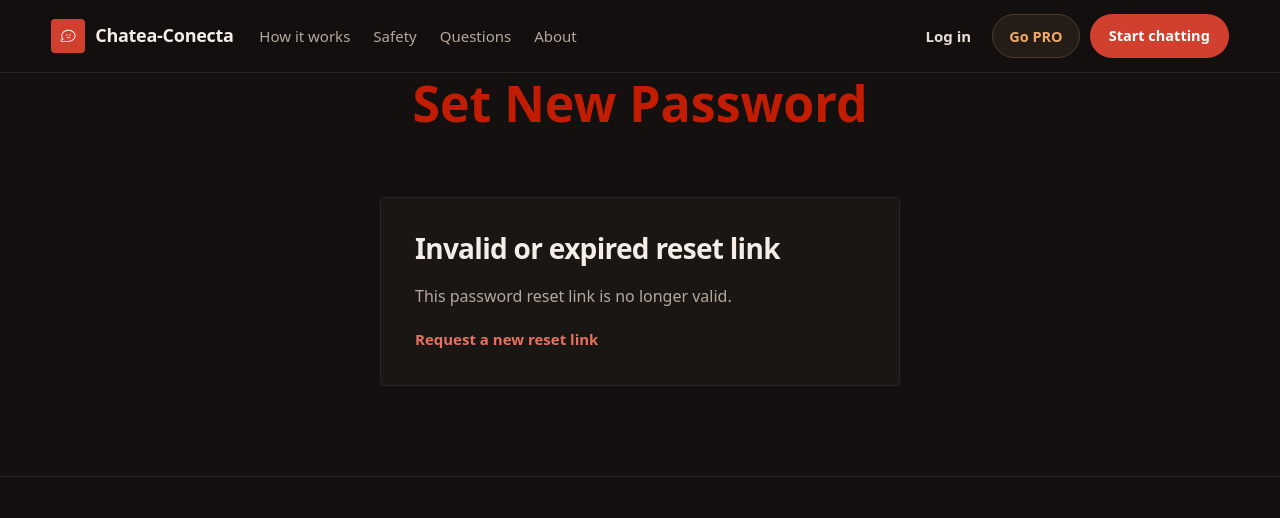
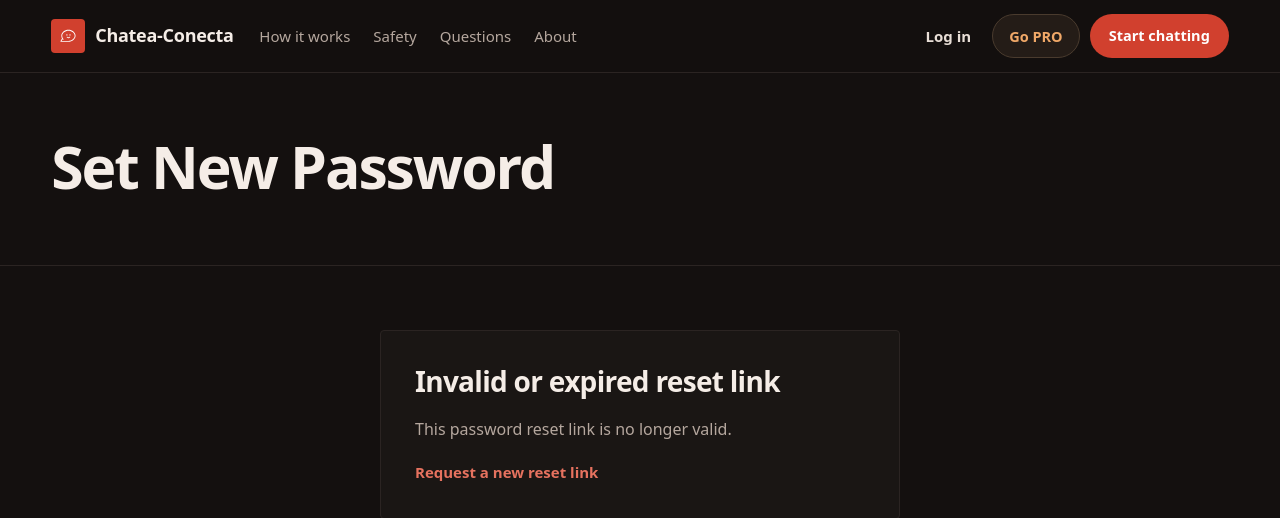
Before and after one commit to amssdias/chatea-conecta, a Django app: page /en/accounts/reset/1/1/ in a window 1280 px wide. Shown: the top 518 px of the page. Run offline with Django 4.2, Linux system fonts and the light colour scheme; parts of the project's set-up code (start-up, migrations or seed data) failed here and were passed over.

Commit message:
feat: standardize header structure for password management pages

```diff
--- a/chat_connect/templates/registration/password_change_done.html
+++ b/chat_connect/templates/registration/password_change_done.html
@@ -6,8 +6,9 @@
 {% block robots %}noindex,nofollow{% endblock robots %}
 
 {% block header %}
-    <header class="header-privacy"><h1 class="heading-primary">{% trans "Password Changed" %}</h1>
-    </header>
+    <header class="page-head">
+    <h1 class="page-head__title page-head__title--short">{% trans "Password Changed" %}</h1>
+</header>
 {% endblock header %}
 
 {% block content %}
--- a/chat_connect/templates/registration/password_change_form.html
+++ b/chat_connect/templates/registration/password_change_form.html
@@ -6,8 +6,9 @@
 {% block robots %}noindex,nofollow{% endblock robots %}
 
 {% block header %}
-    <header class="header-privacy"><h1 class="heading-primary">{% trans "Change Password" %}</h1>
-    </header>{% endblock header %}
+    <header class="page-head">
+    <h1 class="page-head__title page-head__title--short">{% trans "Change Password" %}</h1>
+</header>{% endblock header %}
 
 {% block content %}
     <section class="auth-page" aria-labelledby="change-password-heading">
--- a/chat_connect/templates/registration/password_reset_complete.html
+++ b/chat_connect/templates/registration/password_reset_complete.html
@@ -6,9 +6,9 @@
 {% block robots %}noindex,nofollow{% endblock robots %}
 
 {% block header %}
-    <header class="header-privacy">
-        <h1 class="heading-primary">{% trans "Password Reset Complete" %}</h1>
-    </header>
+    <header class="page-head">
+    <h1 class="page-head__title page-head__title--short">{% trans "Password Reset Complete" %}</h1>
+</header>
 {% endblock header %}
 
 {% block content %}
--- a/chat_connect/templates/registration/password_reset_confirm.html
+++ b/chat_connect/templates/registration/password_reset_confirm.html
@@ -6,9 +6,9 @@
 {% block robots %}noindex,nofollow{% endblock robots %}
 
 {% block header %}
-    <header class="header-privacy">
-        <h1 class="heading-primary">{% trans "Set New Password" %}</h1>
-    </header>
+    <header class="page-head">
+    <h1 class="page-head__title page-head__title--short">{% trans "Set New Password" %}</h1>
+</header>
 {% endblock header %}
 
 {% block content %}
--- a/chat_connect/templates/registration/password_reset_done.html
+++ b/chat_connect/templates/registration/password_reset_done.html
@@ -7,9 +7,9 @@
 {% block robots %}noindex,nofollow{% endblock robots %}
 
 {% block header %}
-    <header class="header-privacy">
-        <h1 class="heading-primary">{% trans "Check Your Email" %}</h1>
-    </header>
+    <header class="page-head">
+    <h1 class="page-head__title page-head__title--short">{% trans "Check Your Email" %}</h1>
+</header>
 {% endblock header %}
 
 {% block content %}
--- a/chat_connect/templates/registration/password_reset_form.html
+++ b/chat_connect/templates/registration/password_reset_form.html
@@ -6,9 +6,9 @@
 {% block robots %}noindex,nofollow{% endblock robots %}
 
 {% block header %}
-    <header class="header-privacy">
-        <h1 class="heading-primary">{% trans "Reset Password" %}</h1>
-    </header>
+    <header class="page-head">
+    <h1 class="page-head__title page-head__title--short">{% trans "Reset Password" %}</h1>
+</header>
 {% endblock header %}
 
 {% block content %}
```
